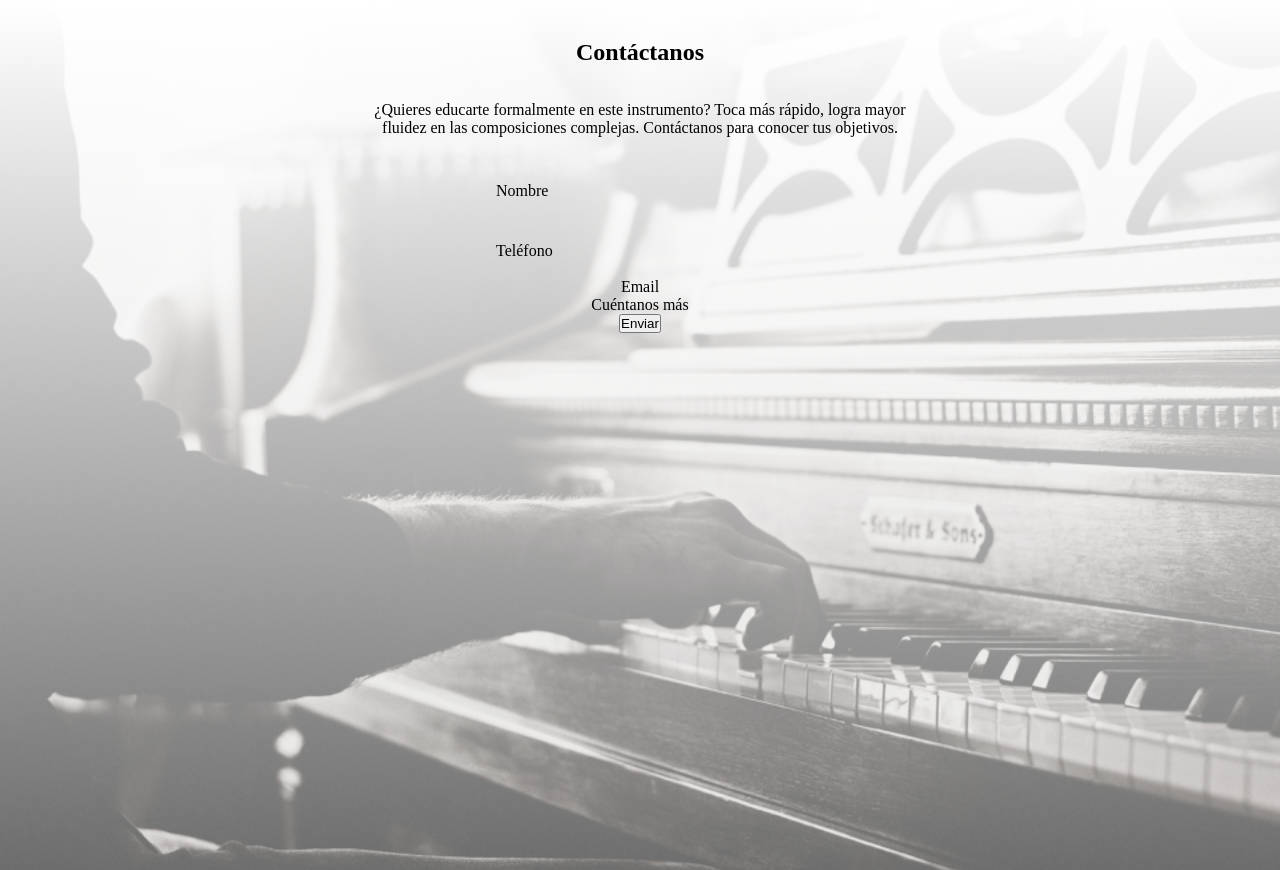
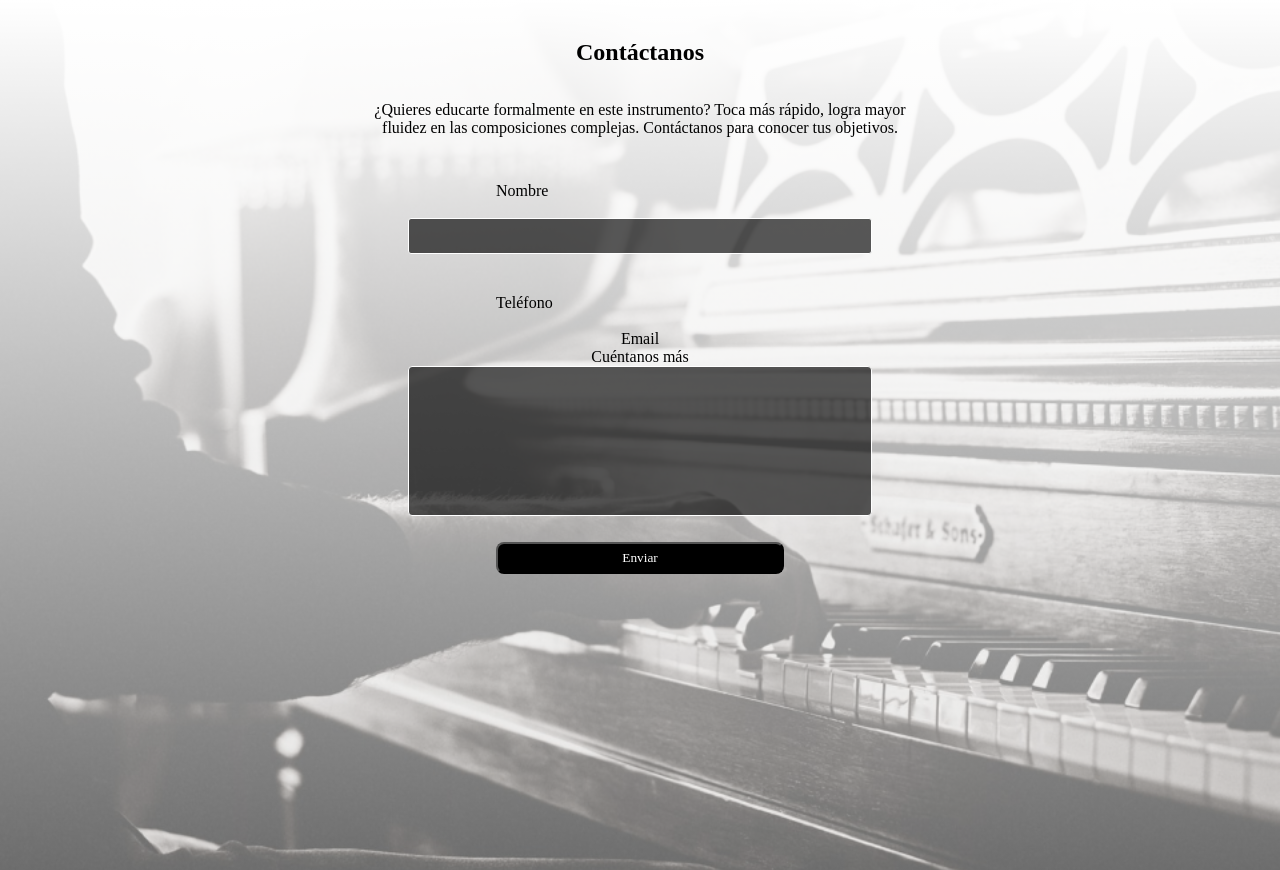
Before and after one commit to GuadalupeAngelesDep/desafio_Patzioli, a plain HTML site: page index.html in a window 1280 px wide. Drawn offline with nearby package versions, Linux system fonts and the light colour scheme; files that its build step writes are made by us from their sources.

Commit message:
cambios6

```diff
--- a/style.scss
+++ b/style.scss
@@ -164,6 +164,44 @@
 
       }
    }
+   .contact-info__container{
+      display: flex;
+      .info__input{
+          box-sizing: border-box;
+          width: 464px;
+          height: 36px;
+          left: 15.55px;
+          background: rgba(0, 0, 0, 0.65);
+          border: 0.5px solid $color-primario-white;
+          border-radius: 3px;
+          margin-bottom: 16px;
+          font-family: $tipografia-parrafos;
+          font-weight: 700;
+      }
+      }
+      .more__input{
+         width: 464px;
+         height: 150px;
+         background: rgba(0, 0, 0, 0.65);
+         border: 0.5px solid $color-primario-white;
+         border-radius: 4px;
+         margin-bottom: 16px;
+         font-family: $tipografia-parrafos;
+         font-weight: 700;
+
+  }
+  button {
+         width: 288px;
+         height: 32px;
+         left: 248px;
+         top: 3178px;
+         flex-wrap: nowrap;
+         color: $color-primario-white;
+         background: $color-primario-black;
+         border-radius: 8px;
+         margin: 10px;
+         font-family: $tipografia-parrafos;
+  }
     /*Seccion footer*/
 
 }
```
Also changed, not shown: style.css, 1 other file.
